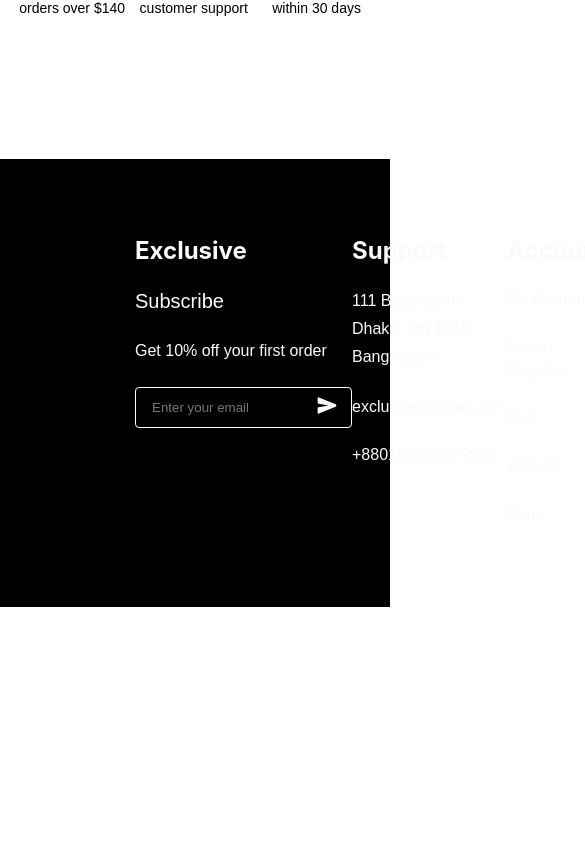
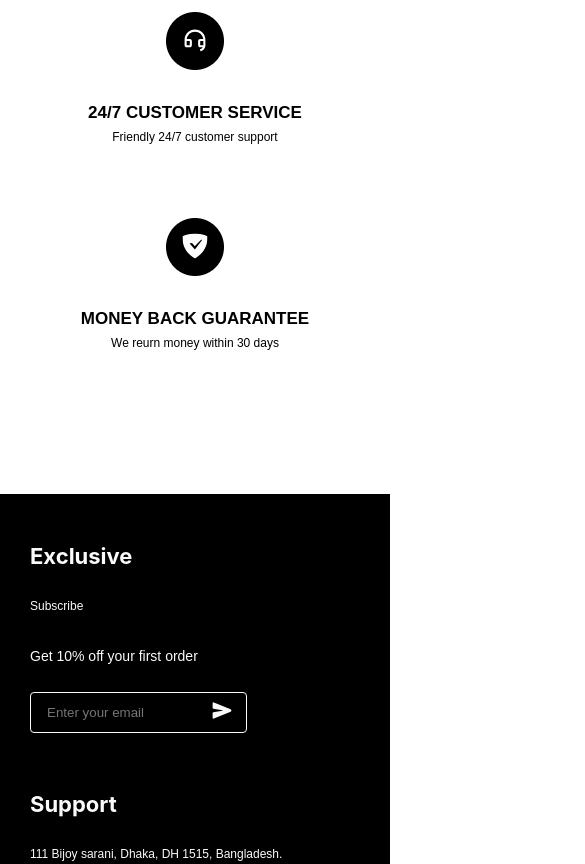
Before and after one commit to VefxoNadiradze/OnlineShop, a React (Vite) app: page / in a window 390 px wide. Shown: the part 1720-2584 px from the top of the page, 585 px wide, since content can reach past the window. Before the commit the page ends 2327 px from the top, so only its background shows below. Built offline with nearby package versions, Linux system fonts and the light colour scheme; no server answers.

Commit message:
add responsive styles on the footer

```diff
--- a/src/components/Arrival.tsx
+++ b/src/components/Arrival.tsx
@@ -95,6 +95,11 @@ const Services = styled.div`
   justify-content: space-between;
   margin-top: 140px;
 
+  @media screen and (max-width: 1140px) {
+    flex-direction: column;
+    gap: 70px;
+  }
+
   .serviceCard {
     display: flex;
     align-items: center;
@@ -123,6 +128,10 @@ const Services = styled.div`
         font-size: 20px;
         font-weight: 600;
         line-height: 28px;
+
+        @media screen and (max-width: 390px) {
+           font-size: 17px;
+        }
       }
 
       p {
@@ -131,6 +140,10 @@ const Services = styled.div`
         font-size: 14px;
         font-weight: 400;
         line-height: 21px;
+
+        @media screen and (max-width: 390px) {
+           font-size: 12px;
+        }
       }
     }
   }
@@ -166,7 +179,7 @@ const ArrivalPar = styled.div`
   }
   @media screen and (max-width: 650px) {
     grid-template-columns: repeat(1, 1fr);
-  grid-template-rows: auto;
+    grid-template-rows: auto;
   }
   .arrivalItem {
     position: relative;
--- a/src/components/Footer.tsx
+++ b/src/components/Footer.tsx
@@ -51,6 +51,25 @@ const FooterPar = styled.footer`
   margin-top: 140px;
   padding: 80px 135px;
   background: rgb(0, 0, 0);
+  gap: 20px;
+
+  @media screen and (max-width: 1210px) {
+    grid-template-columns: repeat(2, 1fr);
+    padding: 80px 110px;
+    gap: 59px;
+  }
+
+  @media screen and (max-width: 1210px) {
+    grid-template-columns: repeat(2, 1fr);
+    padding: 50px 50px;
+    gap: 59px;
+  }
+
+  @media screen and (max-width: 530px) {
+    grid-template-columns: repeat(1, 1fr);
+    padding: 50px 30px;
+
+  }
 
   .footerItem {
     display: flex;
@@ -64,6 +83,10 @@ const FooterPar = styled.footer`
       font-weight: 700;
       line-height: 24px;
       letter-spacing: 3%;
+
+      @media screen and (max-width: 1340px) {
+        font-size: 22px;
+      }
     }
 
     h4 {
@@ -72,6 +95,9 @@ const FooterPar = styled.footer`
       font-size: 20px;
       font-weight: 500;
       line-height: 28px;
+      @media screen and (max-width: 1340px) {
+        font-size: 12px !important;
+      }
     }
 
     p {
@@ -80,6 +106,9 @@ const FooterPar = styled.footer`
       font-size: 16px;
       font-weight: 400;
       line-height: 24px;
+      @media screen and (max-width: 1340px) {
+        font-size: 14px;
+      }
     }
 
     form {
```
